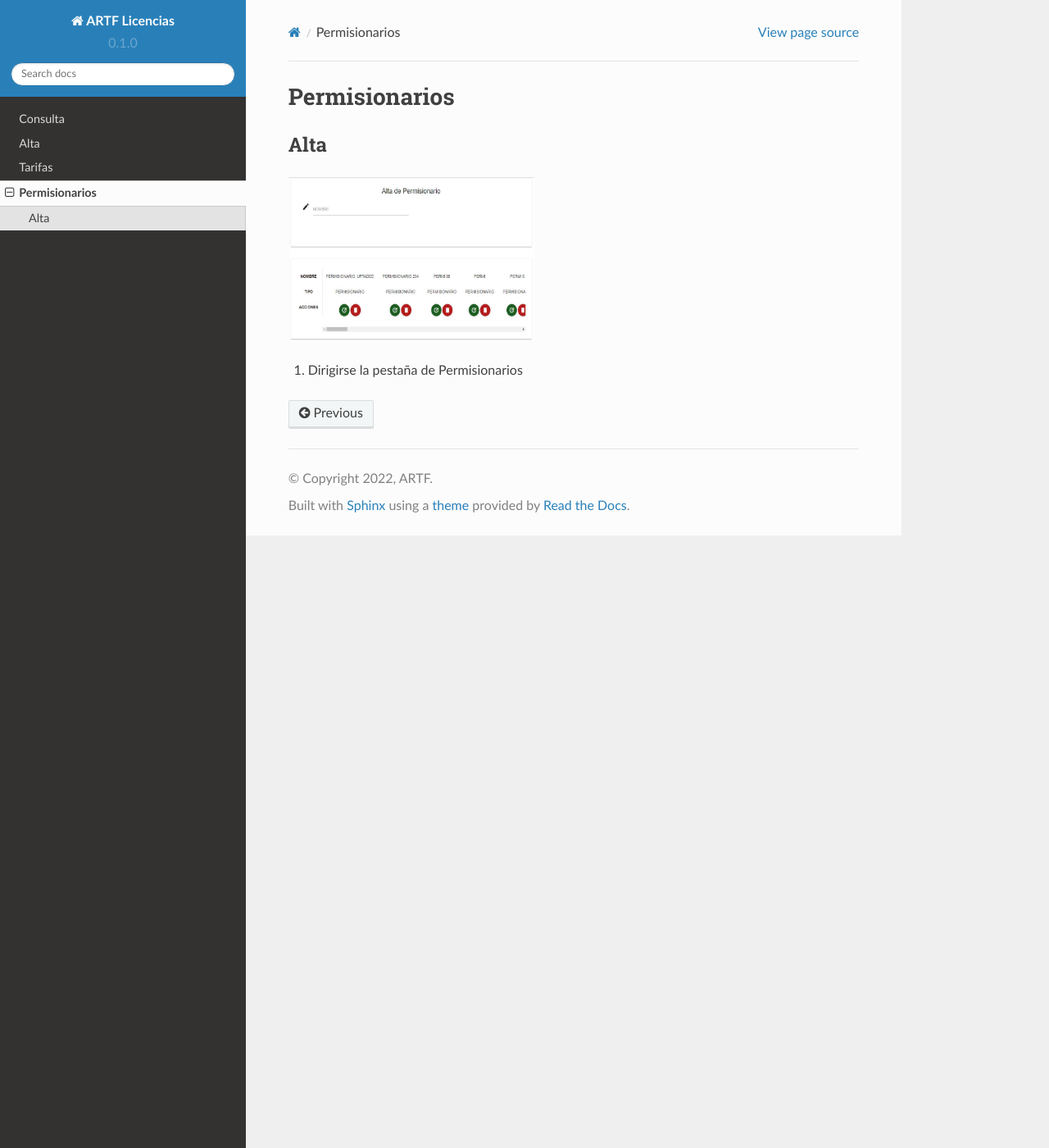
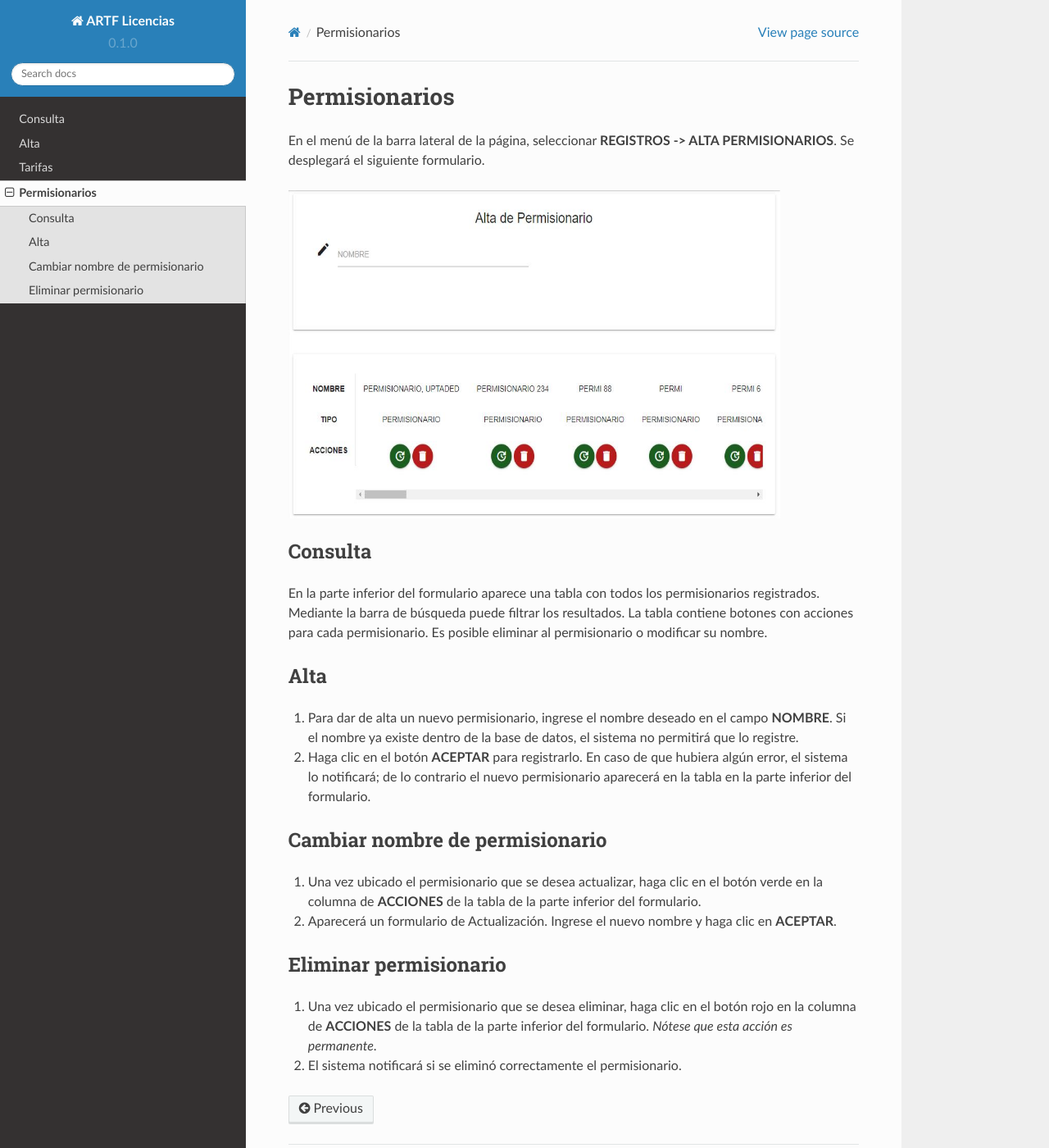
Before and after one commit to kiwi2299/artf_docs, a Sphinx documentation site: the page built from docs/source/permisionarios.rst, in a window 1280 px wide and 1400 px high. Shown: the whole window at 82% size. Built offline with Sphinx 7.4.7 and the Read the Docs theme 2.0.0, drawn with Linux system fonts in a browser that asks for light colours.

Commit message:
Update permisionarios.rst

```diff
--- a/docs/source/permisionarios.rst
+++ b/docs/source/permisionarios.rst
@@ -1,13 +1,33 @@
 Permisionarios
 ==============
 
-Alta
-----
+En el menú de la barra lateral de la página, seleccionar **REGISTROS -> ALTA PERMISIONARIOS**. Se desplegará el siguiente formulario.
 
 .. image:: images/alta_permi.JPG
   :alt: Alta permisionario
   :width: 600
   :height: 400
-  :scale: 50
 
-1. Dirigirse la pestaña de Permisionarios
+Consulta
+-------
+
+En la parte inferior del formulario aparece una tabla con todos los permisionarios registrados. Mediante la barra de búsqueda puede filtrar los resultados.
+La tabla contiene botones con acciones para cada permisionario. Es posible eliminar al permisionario o modificar su nombre.
+
+Alta
+-----
+
+1. Para dar de alta un nuevo permisionario, ingrese el nombre deseado en el campo **NOMBRE**. Si el nombre ya existe dentro de la base de datos, el sistema no permitirá que lo registre.
+2. Haga clic en el botón **ACEPTAR** para registrarlo. En caso de que hubiera algún error, el sistema lo notificará; de lo contrario el nuevo permisionario aparecerá en la tabla en la parte inferior del formulario.
+
+Cambiar nombre de permisionario
+------------------------------
+
+1. Una vez ubicado el permisionario que se desea actualizar, haga clic en el botón verde en la columna de **ACCIONES** de la tabla de la parte inferior del formulario.
+2. Aparecerá un formulario de Actualización. Ingrese el nuevo nombre y haga clic en **ACEPTAR**.
+
+Eliminar permisionario
+----------------------
+
+1. Una vez ubicado el permisionario que se desea eliminar, haga clic en el botón rojo en la columna de **ACCIONES** de la tabla de la parte inferior del formulario. *Nótese que esta acción es permanente*.
+2. El sistema notificará si se eliminó correctamente el permisionario.
```
